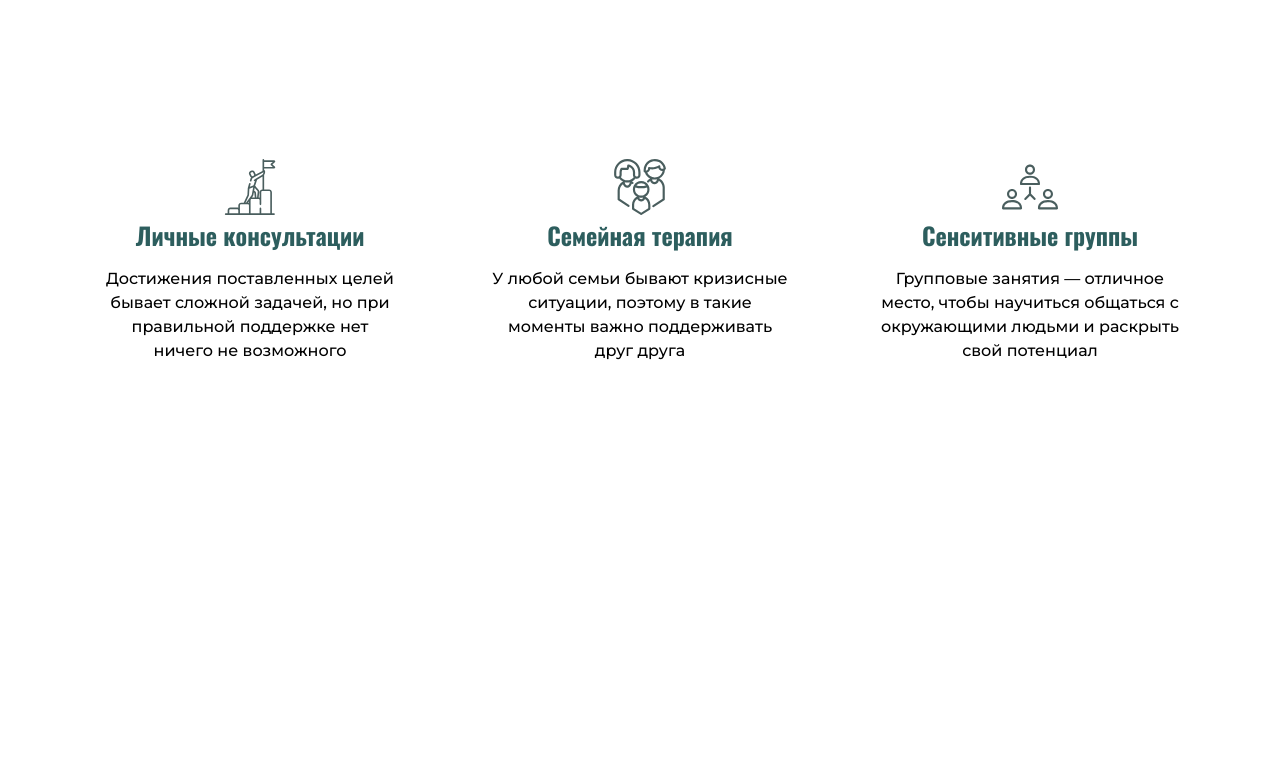
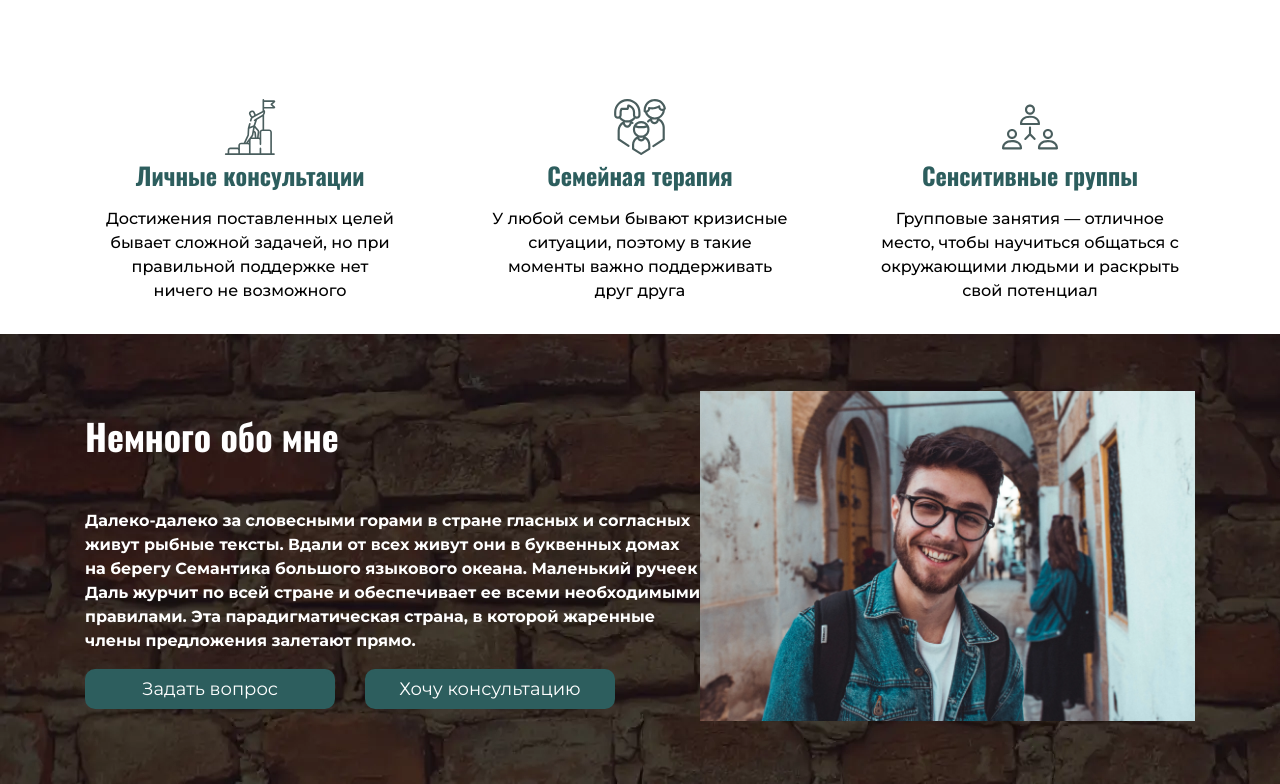
Before and after one commit to ratundo/psyco_site, a plain HTML site: page index.html in a window 1280 px wide. Shown: the part 770-1554 px from the top of the page. Before the commit the page ends 1179 px from the top, so only its background shows below. Drawn offline with Linux system fonts and the light colour scheme.

Commit message:
added about

```diff
--- a/index.html
+++ b/index.html
@@ -35,7 +35,8 @@
       <img src="/static/img/photo.webp" alt="" />
       <h1>Ваш личный психолог В Кривом Роге</h1>
       <h2>Личные, семейные и групповые консультаци</h2>
-      <button>УЗНАТЬ БОЛЬШЕ</button>
+
+      <a href="6"><button>УЗНАТЬ БОЛЬШЕ</button></a>
     </section>
 
     <section class="services center">
@@ -66,5 +67,36 @@
         </p>
       </section>
     </section>
+
+    <section class="about center">
+      <img
+        class="background-image"
+        src="./static/img/rectangle.webp"
+        alt="wall"
+      />
+      <section class="about__left">
+        <h4>Немного обо мне</h4>
+        <p>
+          Далеко-далеко за словесными горами в стране гласных и согласных живут
+          рыбные тексты. Вдали от всех живут они в буквенных домах на берегу
+          Семантика большого языкового океана. Маленький ручеек Даль журчит по
+          всей стране и обеспечивает ее всеми необходимыми правилами. Эта
+          парадигматическая страна, в которой жаренные члены предложения
+          залетают прямо.
+        </p>
+        <section class="about__button-block">
+          <a href="2">
+            <button>Задать вопрос</button>
+          </a>
+          <a href="4">
+            <button>Хочу консультацию</button>
+          </a>
+        </section>
+      </section>
+
+      <section class="about__right">
+        <img src="./static/img/about.webp" alt="about" />
+      </section>
+    </section>
   </body>
 </html>
--- /dev/null
+++ b/sass/_about.scss
@@ -0,0 +1,71 @@
+.about {
+    display: flex;
+    justify-content: center;
+    align-items: center;
+    margin-top: 72px;
+
+    & h4 {
+        font-size: 36px;
+        line-height: 54px;
+        letter-spacing: 0em;
+        margin-bottom: 30px;
+    }
+
+    & p {
+        font-family: Montserrat;
+        font-size: 16px;
+        font-weight: 700;
+        line-height: 24px;
+        letter-spacing: 0em;
+        text-align: left;
+        color: white;
+        max-width: 625px;
+    }
+
+}
+
+.about__button-block {
+    display: flex;
+    gap: 30px;
+
+    & button {
+    width: 250px;
+    height: 40px;
+    border-radius: 10px;
+    border: solid 3px #2D5E5E;
+    background-color: #2D5E5E;
+    color: white;
+    font-family: Montserrat;
+    font-size: 18px;
+    font-weight: 400;
+    line-height: 24px;
+    letter-spacing: 0em;
+    text-align: center;
+    }
+
+    & button:hover {
+        background-color: transparent;
+    }
+}
+
+.background-image {
+    position: absolute;
+    left: 0;
+    z-index: -1;
+}
+
+.about__left {
+    display: flex;
+    max-height: 330px;
+    flex-direction: column;
+    justify-content: space-between;
+}
+
+.about__right {
+
+    & img {
+        width: 494.94px;
+        height: 330px;
+
+    }
+}
--- a/sass/_services.scss
+++ b/sass/_services.scss
@@ -2,7 +2,7 @@
     display: flex;
     justify-content: center;
     gap: 90px;
-    padding-top: 60px;
+    // padding-top: 20px;
     margin-bottom: 30px;
 
     &__item {
--- a/sass/style.scss
+++ b/sass/style.scss
@@ -4,3 +4,4 @@
 @import "header";
 @import "offer";
 @import "services";
+@import "about";
```
Also changed, not shown: css/style.css, static/img/about.webp (added), static/img/rectangle.webp (added), 1 other file.
